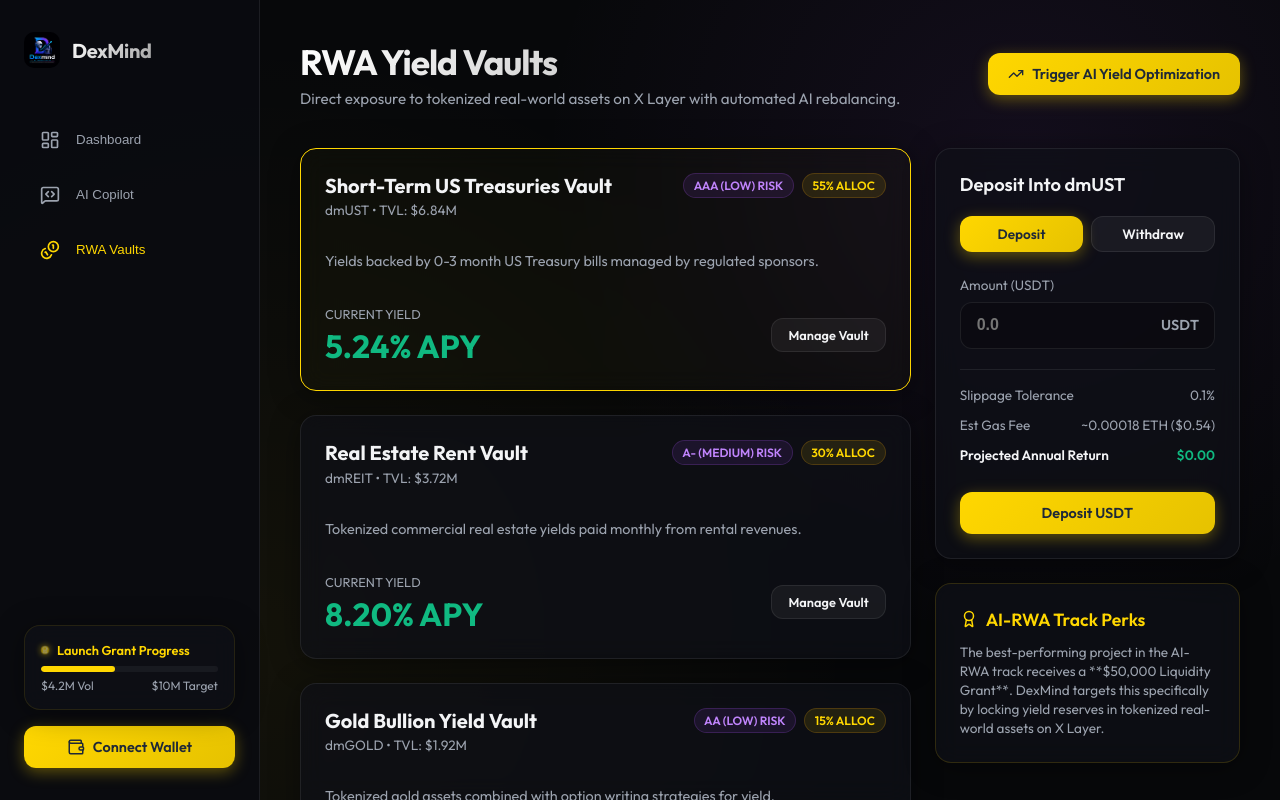
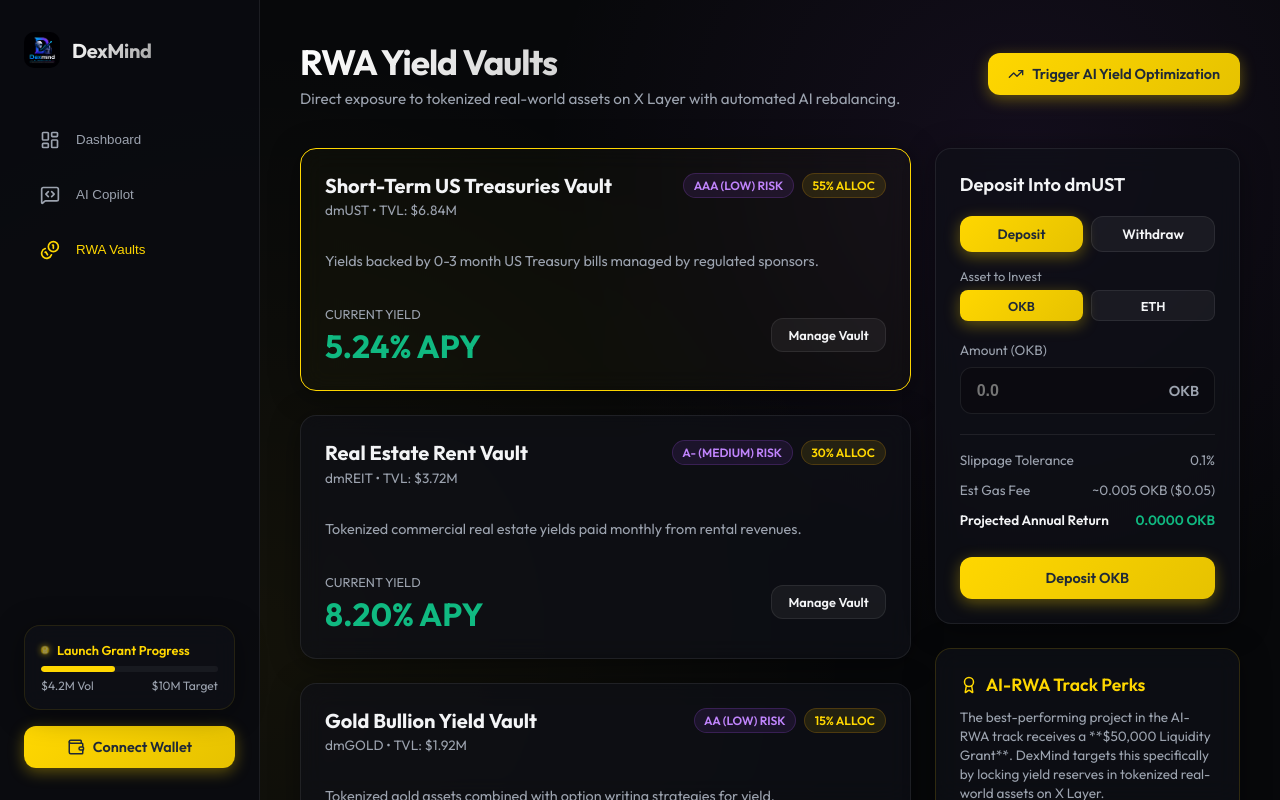
Before and after one commit to devgreyman/dexmind, a React (Vite) app: page / in a window 1280 px wide. Both pictures are taken after a click on the button "RWA Vaults". Built offline with nearby package versions, Linux system fonts and the light colour scheme.

Commit message:
feat: Set OKB as default vault token, add ETH on X Layer support, and implement cross-chain bridging intents in AI Copilot

```diff
--- a/src/App.tsx
+++ b/src/App.tsx
@@ -30,10 +30,10 @@ function App() {
   const [isCorrectNetwork, setIsCorrectNetwork] = useState(false);
 
   const [recentTxs, setRecentTxs] = useState<Transaction[]>([
-    { hash: '0x3f5d...182a', type: 'Rebalance', asset: 'US Treasury Bill Vault', amount: '$45,000', time: '2 mins ago', status: 'Success' },
-    { hash: '0x8b2e...5a91', type: 'Deposit', asset: 'Real Estate Rent Vault', amount: '$12,500', time: '14 mins ago', status: 'Success' },
-    { hash: '0x7c41...d4fd', type: 'Swap Intent', asset: 'USDC to WETH', amount: '$3,400', time: '1 hr ago', status: 'Success' },
-    { hash: '0x4c0f...ce6e', type: 'Withdraw', asset: 'Gold Bullion Vault', amount: '$8,200', time: '3 hrs ago', status: 'Success' },
+    { hash: '0x3f5d...182a', type: 'Rebalance', asset: 'US Treasury Bill Vault', amount: '15,000 OKB', time: '2 mins ago', status: 'Success' },
+    { hash: '0x8b2e...5a91', type: 'Deposit', asset: 'Real Estate Rent Vault', amount: '2.5 ETH', time: '14 mins ago', status: 'Success' },
+    { hash: '0x7c41...d4fd', type: 'Swap Intent', asset: 'OKB to ETH', amount: '100 OKB', time: '1 hr ago', status: 'Success' },
+    { hash: '0x4c0f...ce6e', type: 'Withdraw', asset: 'Gold Bullion Vault', amount: '10 OKB', time: '3 hrs ago', status: 'Success' },
   ]);
 
   useEffect(() => {
--- a/src/components/RWAVaults.tsx
+++ b/src/components/RWAVaults.tsx
@@ -38,6 +38,7 @@ export const RWAVaults: React.FC<RWAVaultsProps> = ({
 
   const [selectedVault, setSelectedVault] = useState<Vault>(vaults[0]);
   const [actionType, setActionType] = useState<'deposit' | 'withdraw'>('deposit');
+  const [selectedToken, setSelectedToken] = useState<'OKB' | 'ETH'>('OKB');
   const [amount, setAmount] = useState('');
   const [isProcessing, setIsProcessing] = useState(false);
   const [txHash, setTxHash] = useState('');
@@ -76,7 +77,7 @@ export const RWAVaults: React.FC<RWAVaultsProps> = ({
           onAddTransaction(
             actionType === 'deposit' ? 'Deposit' : 'Withdraw',
             selectedVault.name,
-            `$${parseFloat(amount).toLocaleString()}`
+            `${parseFloat(amount).toLocaleString()} ${selectedToken}`
           );
           setAmount('');
         } catch (error) {
@@ -97,7 +98,7 @@ export const RWAVaults: React.FC<RWAVaultsProps> = ({
       onAddTransaction(
         actionType === 'deposit' ? 'Deposit' : 'Withdraw',
         selectedVault.name,
-        `$${parseFloat(amount).toLocaleString()}`
+        `${parseFloat(amount).toLocaleString()} ${selectedToken}`
       );
       setAmount('');
     }, 2000);
@@ -204,7 +205,7 @@ export const RWAVaults: React.FC<RWAVaultsProps> = ({
               {actionType === 'deposit' ? 'Deposit Into' : 'Withdraw From'} {selectedVault.symbol}
             </h3>
 
-            <div style={{ display: 'grid', gridTemplateColumns: '1fr 1fr', gap: '0.5rem', marginBottom: '1.5rem' }}>
+            <div style={{ display: 'grid', gridTemplateColumns: '1fr 1fr', gap: '0.5rem', marginBottom: '1rem' }}>
               <button
                 onClick={() => setActionType('deposit')}
                 className={`btn ${actionType === 'deposit' ? 'btn-primary' : 'btn-secondary'}`}
@@ -221,13 +222,38 @@ export const RWAVaults: React.FC<RWAVaultsProps> = ({
               </button>
             </div>
 
+            {/* Token Selector */}
+            <div style={{ display: 'flex', flexDirection: 'column', gap: '0.4rem', marginBottom: '1.25rem' }}>
+              <label style={{ fontSize: '0.8rem', color: 'var(--text-secondary)' }}>Asset to Invest</label>
+              <div style={{ display: 'grid', gridTemplateColumns: '1fr 1fr', gap: '0.5rem' }}>
+                <button
+                  type="button"
+                  onClick={() => setSelectedToken('OKB')}
+                  className={`btn ${selectedToken === 'OKB' ? 'btn-primary' : 'btn-secondary'}`}
+                  style={{ padding: '0.4rem', fontSize: '0.8rem', borderRadius: '8px' }}
+                >
+                  OKB
+                </button>
+                <button
+                  type="button"
+                  onClick={() => setSelectedToken('ETH')}
+                  className={`btn ${selectedToken === 'ETH' ? 'btn-primary' : 'btn-secondary'}`}
+                  style={{ padding: '0.4rem', fontSize: '0.8rem', borderRadius: '8px' }}
+                >
+                  ETH
+                </button>
+              </div>
+            </div>
+
             <form onSubmit={handleAction} style={{ display: 'flex', flexDirection: 'column', gap: '1.25rem' }}>
               <div style={{ display: 'flex', flexDirection: 'column', gap: '0.5rem' }}>
                 <div style={{ display: 'flex', justifyContent: 'space-between', alignItems: 'center' }}>
-                  <label style={{ fontSize: '0.85rem', color: 'var(--text-secondary)' }}>Amount (USDT)</label>
+                  <label style={{ fontSize: '0.85rem', color: 'var(--text-secondary)' }}>Amount ({selectedToken})</label>
                   {walletConnected && (
                     <span style={{ fontSize: '0.75rem', color: 'var(--text-secondary)' }}>
-                      Balance: <strong style={{ color: 'var(--primary)' }}>{walletBalance} OKB</strong>
+                      Balance: <strong style={{ color: 'var(--primary)' }}>
+                        {selectedToken === 'OKB' ? `${walletBalance} OKB` : '0.2482 ETH'}
+                      </strong>
                     </span>
                   )}
                 </div>
@@ -249,7 +275,7 @@ export const RWAVaults: React.FC<RWAVaultsProps> = ({
                     }}
                   />
                   <span style={{ position: 'absolute', right: '1rem', top: '50%', transform: 'translateY(-50%)', fontWeight: 600, fontSize: '0.9rem', color: 'var(--text-secondary)' }}>
-                    USDT
+                    {selectedToken}
                   </span>
                 </div>
               </div>
@@ -261,12 +287,12 @@ export const RWAVaults: React.FC<RWAVaultsProps> = ({
                 </div>
                 <div style={{ display: 'flex', justifySelf: 'space-between', justifyContent: 'space-between', color: 'var(--text-secondary)' }}>
                   <span>Est Gas Fee</span>
-                  <span>~0.00018 ETH ($0.54)</span>
+                  <span>~0.005 OKB ($0.05)</span>
                 </div>
                 <div style={{ display: 'flex', justifySelf: 'space-between', justifyContent: 'space-between', fontWeight: 600 }}>
                   <span>Projected Annual Return</span>
                   <span style={{ color: 'var(--success)' }}>
-                    {amount ? `$${(parseFloat(amount) * parseFloat(selectedVault.apy) / 100).toFixed(2)}` : '$0.00'}
+                    {amount ? `${(parseFloat(amount) * parseFloat(selectedVault.apy) / 100).toFixed(4)} ${selectedToken}` : `0.0000 ${selectedToken}`}
                   </span>
                 </div>
               </div>
@@ -277,7 +303,7 @@ export const RWAVaults: React.FC<RWAVaultsProps> = ({
                 style={{ width: '100%', marginTop: '0.5rem' }}
                 disabled={isProcessing || !amount}
               >
-                {isProcessing ? 'Processing Transaction...' : `${actionType === 'deposit' ? 'Deposit' : 'Withdraw'} USDT`}
+                {isProcessing ? 'Processing Transaction...' : `${actionType === 'deposit' ? 'Deposit' : 'Withdraw'} ${selectedToken}`}
               </button>
             </form>
           </div>
```
Also changed, not shown: src/components/AICopilot.tsx (+47 -16 lines).
